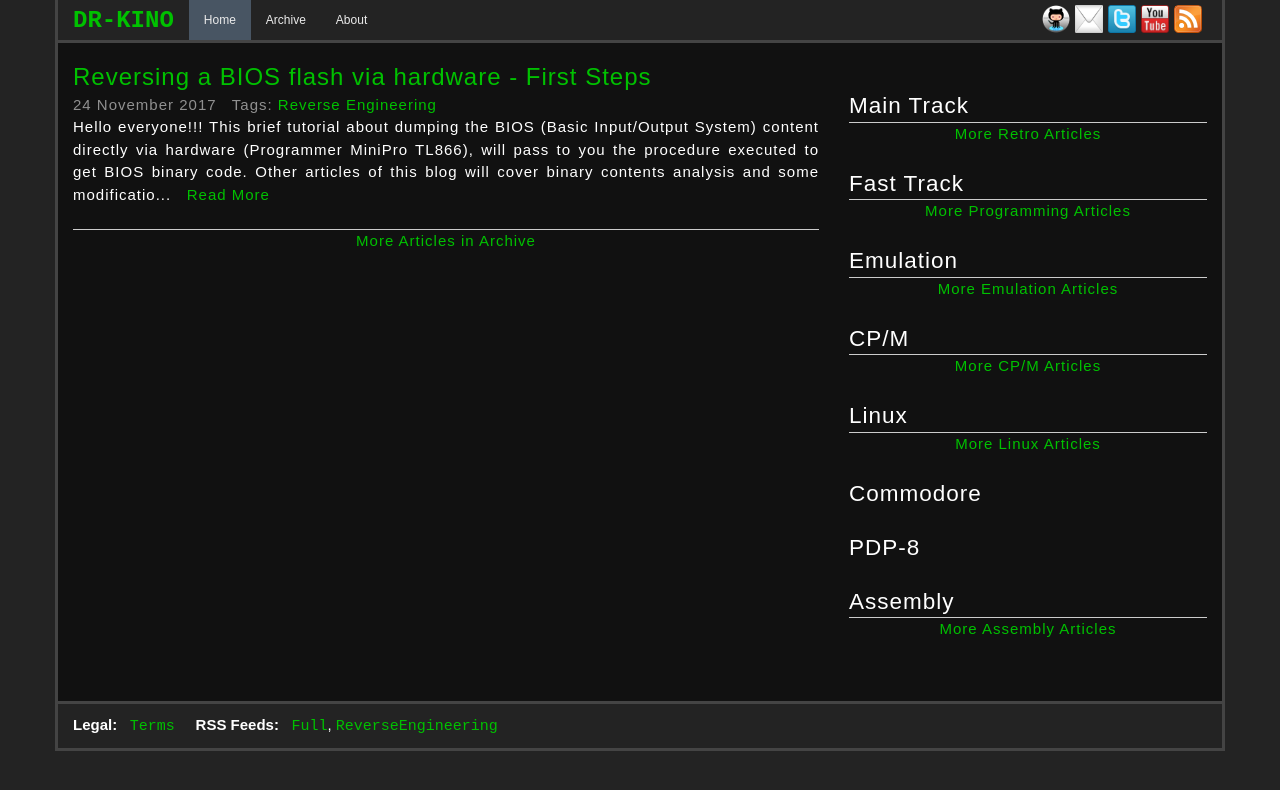
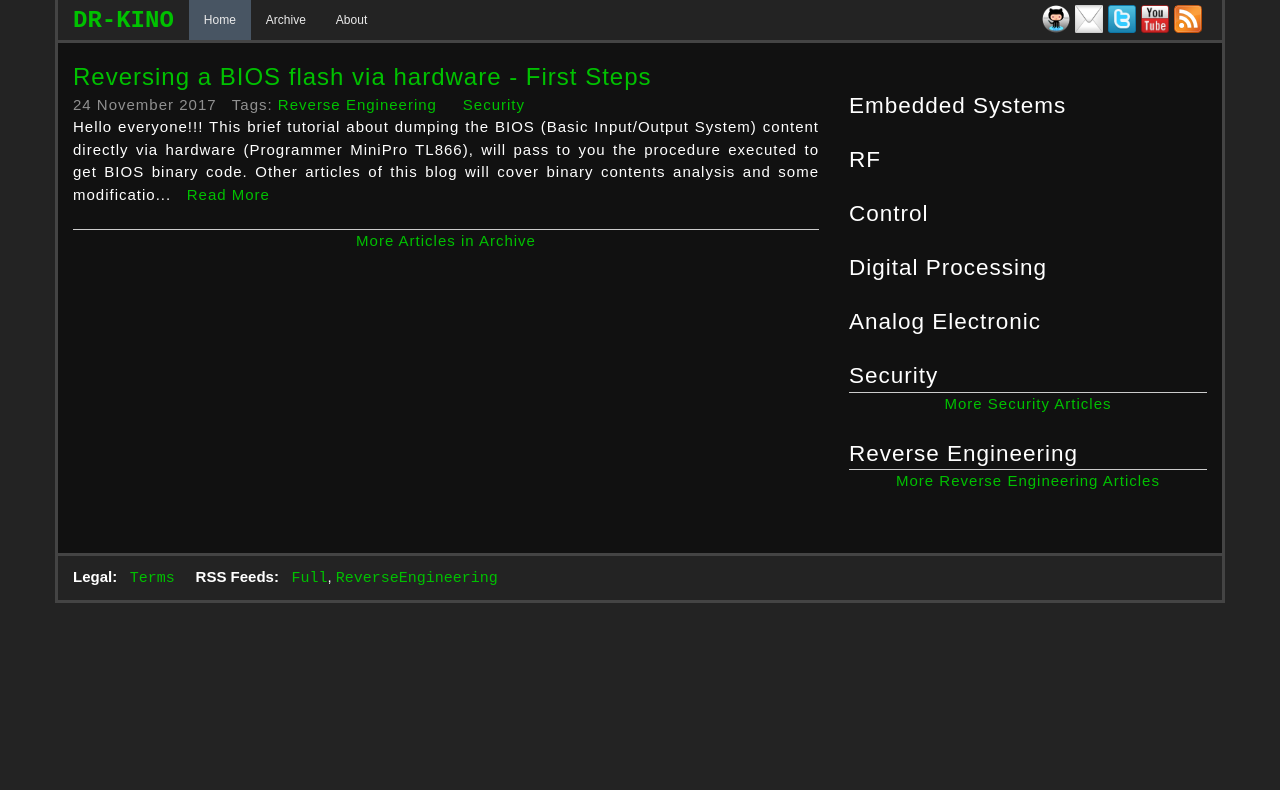
Before and after one commit to dr-kino/dr-kino.github.io, a Jekyll site: the page built from index.html, in a window 1280 px wide and 900 px high. Shown: the top 790 px of the window. Built offline with Jekyll 4.4.1, drawn with Linux system fonts in a browser that asks for light colours; nearby versions of some CDN libraries; comment, search, counter and statistics services are not loaded.

Commit message:
Initial commit

```diff
--- a/_layouts/tag_index.html
+++ b/_layouts/tag_index.html
@@ -24,11 +24,6 @@ menuOption: tagged
   </div>
 
   <div class="col-md-4">
-    <div class="columnAd">
-      <script type="text/javascript"><!--
-      amazon_ad_tag = "techtinkering-21"; amazon_ad_width = "300"; amazon_ad_height = "250"; amazon_color_link = "0000FF";//--></script>
-      <script type="text/javascript" src="http://www.assoc-amazon.co.uk/s/ads.js"></script>
-    </div>
 
     <h2>Popular Tags</h2>
     <div>
--- a/_posts/2017-11-24-reversing-a-bios-flash-via-hardware-first-steps.markdown
+++ b/_posts/2017-11-24-reversing-a-bios-flash-via-hardware-first-steps.markdown
@@ -3,6 +3,7 @@ layout: article
 title: Reversing a BIOS flash via hardware - First Steps
 tags:
   - Reverse Engineering
+  - Security
 author:
   name: Rafael Cavalcanti
   url: /profile/rafaelcavalcanti/
--- a/index.html
+++ b/index.html
@@ -24,7 +24,113 @@ menuOption: home
 
     </div>
 
-    <h2>Main Track</h2>
+    <h2>Embedded Systems</h2>
+    <ul class="briefPosts">
+      {% assign numFound = 0 %}
+      {% for post in site.posts %}
+        {% if post.tags contains "Retro" %}
+          {% assign numFound = numFound | plus: 1 %}
+          {% if numFound <= 5 %}
+            <li><a href="{{ post.url }}">{{ post.title }}</a></li>
+          {% endif %}
+        {% endif %}
+      {% endfor %}
+    </ul>
+    <!--
+    <div class="moreArticles">
+      <a href="/tag/embeddedsystems#item5">More Embedded Systems Articles</a>
+    </div>
+    -->
+
+    <h2>RF</h2>
+    <ul class="briefPosts">
+      {% assign numFound = 0 %}
+      {% for post in site.posts %}
+        {% if post.tags contains "Retro" %}
+          {% assign numFound = numFound | plus: 1 %}
+          {% if numFound <= 5 %}
+            <li><a href="{{ post.url }}">{{ post.title }}</a></li>
+          {% endif %}
+        {% endif %}
+      {% endfor %}
+    </ul>
+    <!--
+    <div class="moreArticles">
+      <a href="/tag/rf#item5">More RF Articles</a>
+    </div>
+    -->
+
+    <h2>Control</h2>
+    <ul class="briefPosts">
+      {% assign numFound = 0 %}
+      {% for post in site.posts %}
+        {% if post.tags contains "Emulation" %}
+          {% assign numFound = numFound | plus: 1 %}
+          {% if numFound <= 5 %}
+            <li><a href="{{ post.url }}">{{ post.title }}</a></li>
+          {% endif %}
+        {% endif %}
+      {% endfor %}
+    </ul>
+    <!--
+    <div class="moreArticles">
+      <a href="/tag/control#item5">More Control Articles</a>
+    </div>
+    -->
+
+    <h2>Digital Processing</h2>
+    <ul class="briefPosts">
+      {% assign numFound = 0 %}
+      {% for post in site.posts %}
+        {% if post.tags contains "CP/M" %}
+          {% assign numFound = numFound | plus: 1 %}
+          {% if numFound <= 5 %}
+            <li><a href="{{ post.url }}">{{ post.title }}</a></li>
+          {% endif %}
+        {% endif %}
+      {% endfor %}
+    </ul>
+    <!--
+    <div class="moreArticles">
+      <a href="/tag/digitalprocessing#item5">More Digital Processing Articles</a>
+    </div>
+    -->
+
+    <h2>Analog Electronic</h2>
+    <ul class="briefPosts">
+      {% assign numFound = 0 %}
+      {% for post in site.posts %}
+        {% if post.tags contains "Linux" %}
+          {% assign numFound = numFound | plus: 1 %}
+          {% if numFound <= 5 %}
+            <li><a href="{{ post.url }}">{{ post.title }}</a></li>
+          {% endif %}
+        {% endif %}
+      {% endfor %}
+    </ul>
+    <!--
+    <div class="moreArticles">
+      <a href="/tag/analogelectronic#item5">More Analog Electronic Articles</a>
+    </div>
+    -->
+
+    <h2>Security</h2>
+    <ul class="briefPosts">
+      {% assign numFound = 0 %}
+      {% for post in site.posts %}
+        {% if post.tags contains "Assembly" %}
+          {% assign numFound = numFound | plus: 1 %}
+          {% if numFound <= 5 %}
+            <li><a href="{{ post.url }}">{{ post.title }}</a></li>
+          {% endif %}
+        {% endif %}
+      {% endfor %}
+    </ul>
+    <div class="moreArticles">
+      <a href="/tag/security#item5">More Security Articles</a>
+    </div>
+
+    <h2>Reverse Engineering</h2>
     <ul class="briefPosts">
       {% assign numFound = 0 %}
       {% for post in site.posts %}
@@ -37,113 +143,7 @@ menuOption: home
       {% endfor %}
     </ul>
     <div class="moreArticles">
-      <a href="/tag/retro#item5">More Retro Articles</a>
-    </div>
-
-    <h2>Fast Track</h2>
-    <ul class="briefPosts">
-      {% assign numFound = 0 %}
-      {% for post in site.posts %}
-        {% if post.tags contains "Programming" %}
-          {% assign numFound = numFound | plus: 1 %}
-          {% if numFound <= 5 %}
-            <li><a href="{{ post.url }}">{{ post.title }}</a></li>
-          {% endif %}
-        {% endif %}
-      {% endfor %}
-    </ul>
-    <div class="moreArticles">
-      <a href="/tag/programming#item5">More Programming Articles</a>
-    </div>
-
-    <h2>Emulation</h2>
-    <ul class="briefPosts">
-      {% assign numFound = 0 %}
-      {% for post in site.posts %}
-        {% if post.tags contains "Emulation" %}
-          {% assign numFound = numFound | plus: 1 %}
-          {% if numFound <= 5 %}
-            <li><a href="{{ post.url }}">{{ post.title }}</a></li>
-          {% endif %}
-        {% endif %}
-      {% endfor %}
-    </ul>
-    <div class="moreArticles">
-      <a href="/tag/emulation#item5">More Emulation Articles</a>
-    </div>
-
-    <h2>CP/M</h2>
-    <ul class="briefPosts">
-      {% assign numFound = 0 %}
-      {% for post in site.posts %}
-        {% if post.tags contains "CP/M" %}
-          {% assign numFound = numFound | plus: 1 %}
-          {% if numFound <= 5 %}
-            <li><a href="{{ post.url }}">{{ post.title }}</a></li>
-          {% endif %}
-        {% endif %}
-      {% endfor %}
-    </ul>
-    <div class="moreArticles">
-      <a href="/tag/cpm#item5">More CP/M Articles</a>
-    </div>
-
-    <h2>Linux</h2>
-    <ul class="briefPosts">
-      {% assign numFound = 0 %}
-      {% for post in site.posts %}
-        {% if post.tags contains "Linux" %}
-          {% assign numFound = numFound | plus: 1 %}
-          {% if numFound <= 5 %}
-            <li><a href="{{ post.url }}">{{ post.title }}</a></li>
-          {% endif %}
-        {% endif %}
-      {% endfor %}
-    </ul>
-    <div class="moreArticles">
-      <a href="/tag/linux#item5">More Linux Articles</a>
-    </div>
-
-    <h2>Commodore</h2>
-    <ul class="briefPosts">
-      {% assign numFound = 0 %}
-      {% for post in site.posts %}
-        {% if post.tags contains "Commodore" %}
-          {% assign numFound = numFound | plus: 1 %}
-          {% if numFound <= 5 %}
-            <li><a href="{{ post.url }}">{{ post.title }}</a></li>
-          {% endif %}
-        {% endif %}
-      {% endfor %}
-    </ul>
-
-    <h2>PDP-8</h2>
-    <ul class="briefPosts">
-      {% assign numFound = 0 %}
-      {% for post in site.posts %}
-        {% if post.tags contains "PDP-8" %}
-          {% assign numFound = numFound | plus: 1 %}
-          {% if numFound <= 5 %}
-            <li><a href="{{ post.url }}">{{ post.title }}</a></li>
-          {% endif %}
-        {% endif %}
-      {% endfor %}
-    </ul>
-
-    <h2>Assembly</h2>
-    <ul class="briefPosts">
-      {% assign numFound = 0 %}
-      {% for post in site.posts %}
-        {% if post.tags contains "Assembly" %}
-          {% assign numFound = numFound | plus: 1 %}
-          {% if numFound <= 5 %}
-            <li><a href="{{ post.url }}">{{ post.title }}</a></li>
-          {% endif %}
-        {% endif %}
-      {% endfor %}
-    </ul>
-    <div class="moreArticles">
-      <a href="/tag/assembly#item5">More Assembly Articles</a>
+      <a href="/tag/reverseengineering#item5">More Reverse Engineering Articles</a>
     </div>
 
   </div>
```
